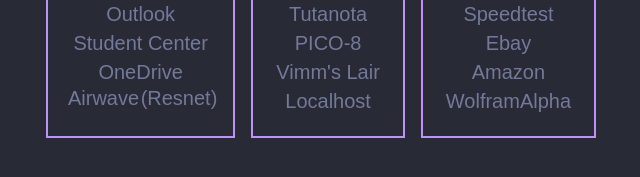
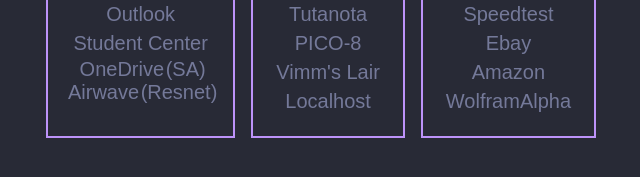
Before and after one commit to Clementef/Clementef.github.io, a plain HTML site: page index.html in a window 1280 px wide. Shown: the part 435-612 px from the top of the page, 319-959 px from the left. Drawn offline with Linux system fonts and the light colour scheme.

Commit message:
Add SA Onedrive Link

```diff
--- a/index.html
+++ b/index.html
@@ -21,7 +21,10 @@
 					<a href="https://canvas.calpoly.edu/">Canvas</a>
 					<a href="https://outlook.office365.com/mail/">Outlook</a>
 					<a href="https://cmsweb.pscs.calpoly.edu/psp/CSLOPRD/EMPLOYEE/SA/c/SA_LEARNER_SERVICES.SSS_STUDENT_CENTER.GBL?FolderPath=PORTAL_ROOT_OBJECT.CO_EMPLOYEE_SELF_SERVICE.HC_SSS_STUDENT_CENTER&IsFolder=false&IgnoreParamTempl=FolderPath,IsFolder&RL=&target=main0&navc=2398?cmd=login&languageCd=ENG&userid=PS&pwd=z">Student Center</a>
-					<a href="https://cpslo-my.sharepoint.com/personal/ctferrer_calpoly_edu/">OneDrive</a>
+					<div class="inlinelink">
+						<a class="linkpad" href="https://cpslo-my.sharepoint.com/personal/ctferrer_calpoly_edu/">OneDrive</a>
+						<a class="linkpad" href="https://cpslo.sharepoint.com/sites/its-ipso-student/Shared%20Documents/Forms/AllItems.aspx">(SA)</a>
+					</div>
 					<div class="inlinelink">
 						<a class="linkpad" href="http://airwave.netadm.calpoly.edu">Airwave</a>
 						<a class="linkpad" href="http://resnetairwave.netadm.calpoly.edu">(Resnet)</a>
```
